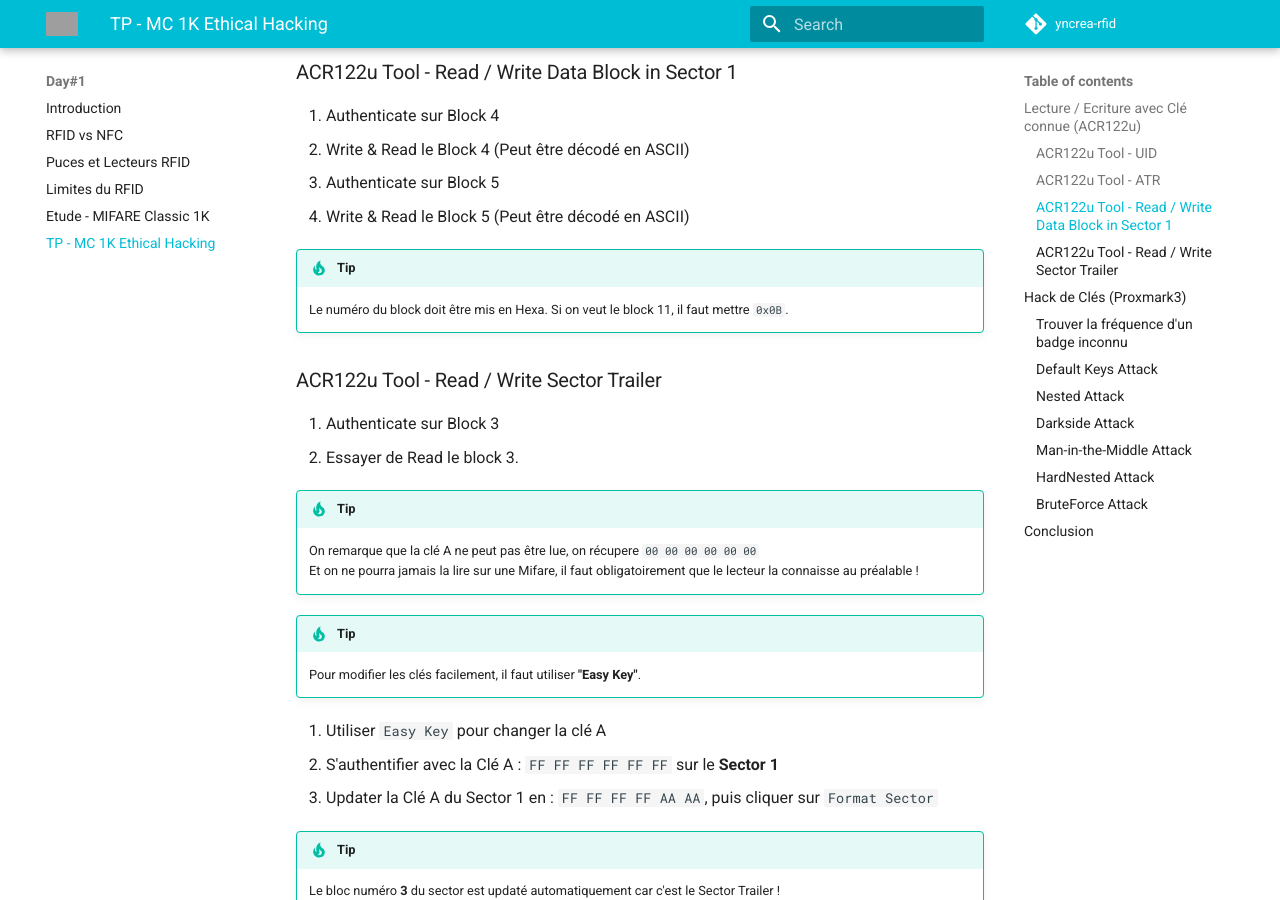
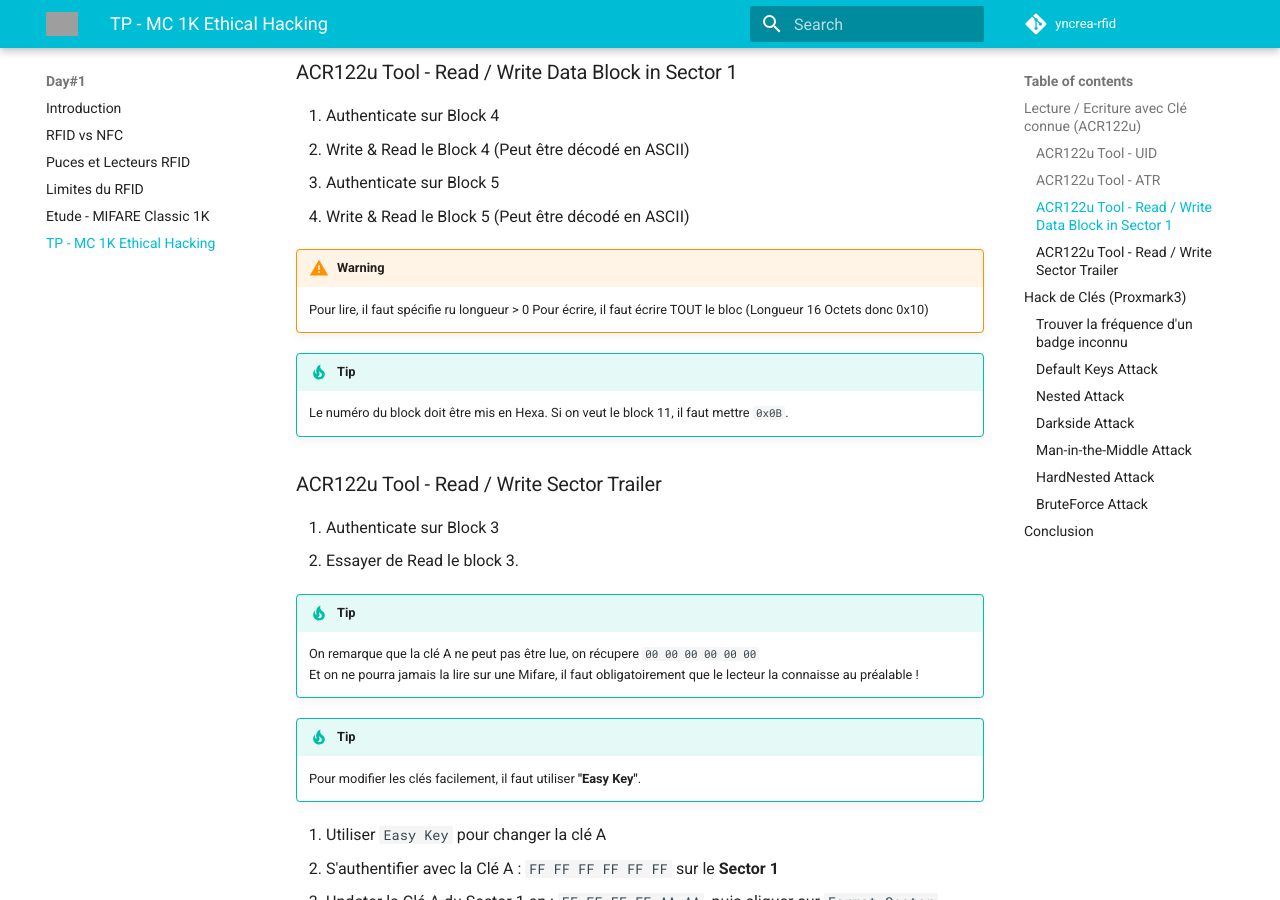
Before and after one commit to jurocknsail/yncrea-rfid, an MkDocs documentation site: the page built from docs/06_mifare-classic-1k-hacking.md, in a window 1280 px wide and 900 px high, scrolled down 1442 px. Built offline with MkDocs 1.6.1 and Material for MkDocs 9.7.7, drawn with Linux system fonts in a browser that asks for light colours; comment, search, counter and statistics services are not loaded; grey boxes are pictures that could not be loaded.

Commit message:
Update for new soft

```diff
--- a/docs/06_mifare-classic-1k-hacking.md
+++ b/docs/06_mifare-classic-1k-hacking.md
@@ -41,6 +41,10 @@ Cela nous donnera l'accès aux commandes cartes.
 1. Write & Read le Block 4 (Peut être décodé en ASCII)
 1. Authenticate sur Block 5
 1. Write & Read le Block 5 (Peut être décodé en ASCII)
+
+!!! warning
+    Pour lire, il faut spécifie ru longueur > 0
+    Pour écrire, il faut écrire TOUT le bloc (Longueur 16 Octets donc 0x10)
 
 !!! tip
     Le numéro du block doit être mis en Hexa. Si on veut le block 11, il faut mettre ``0x0B``.
```
